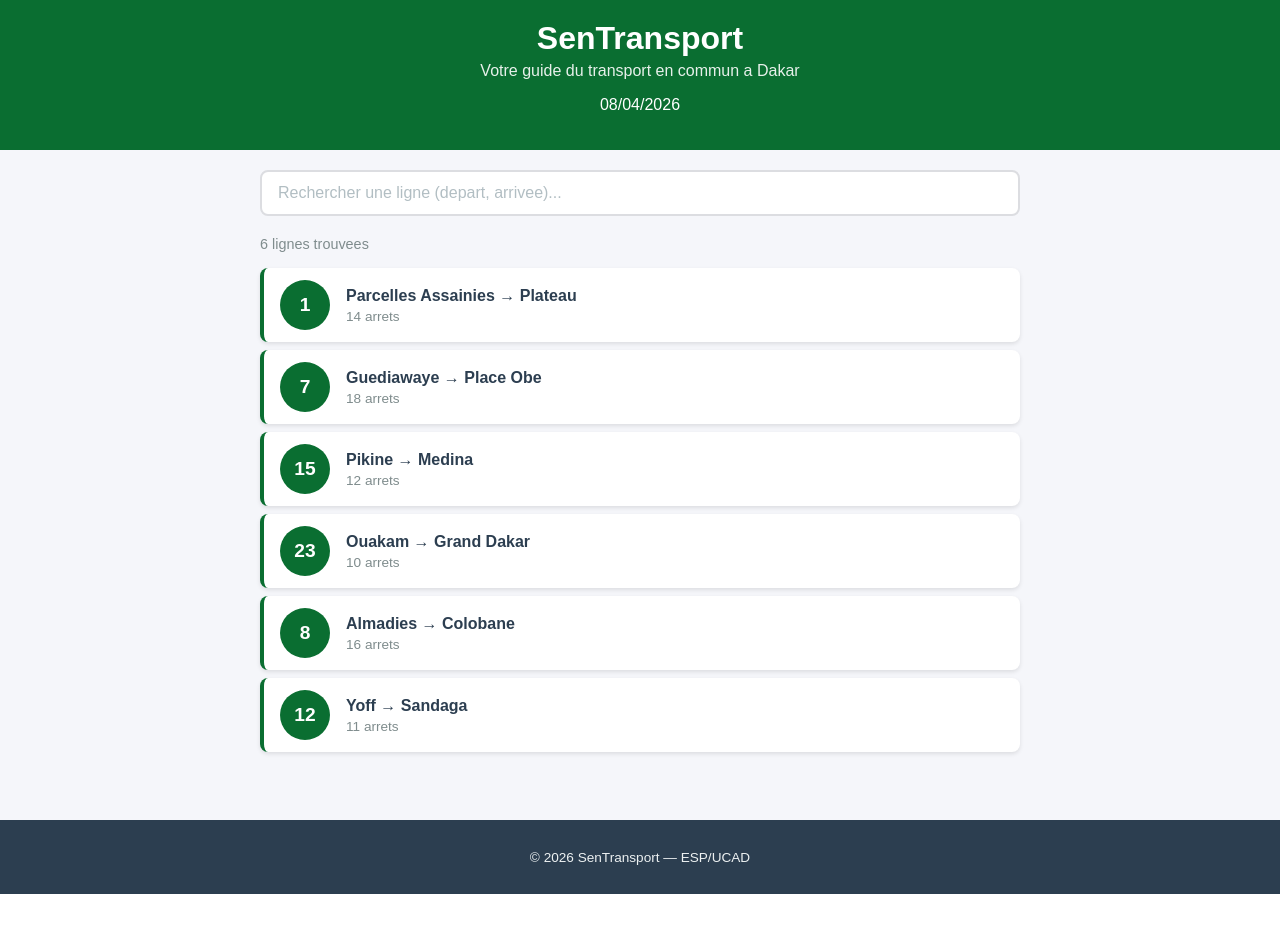
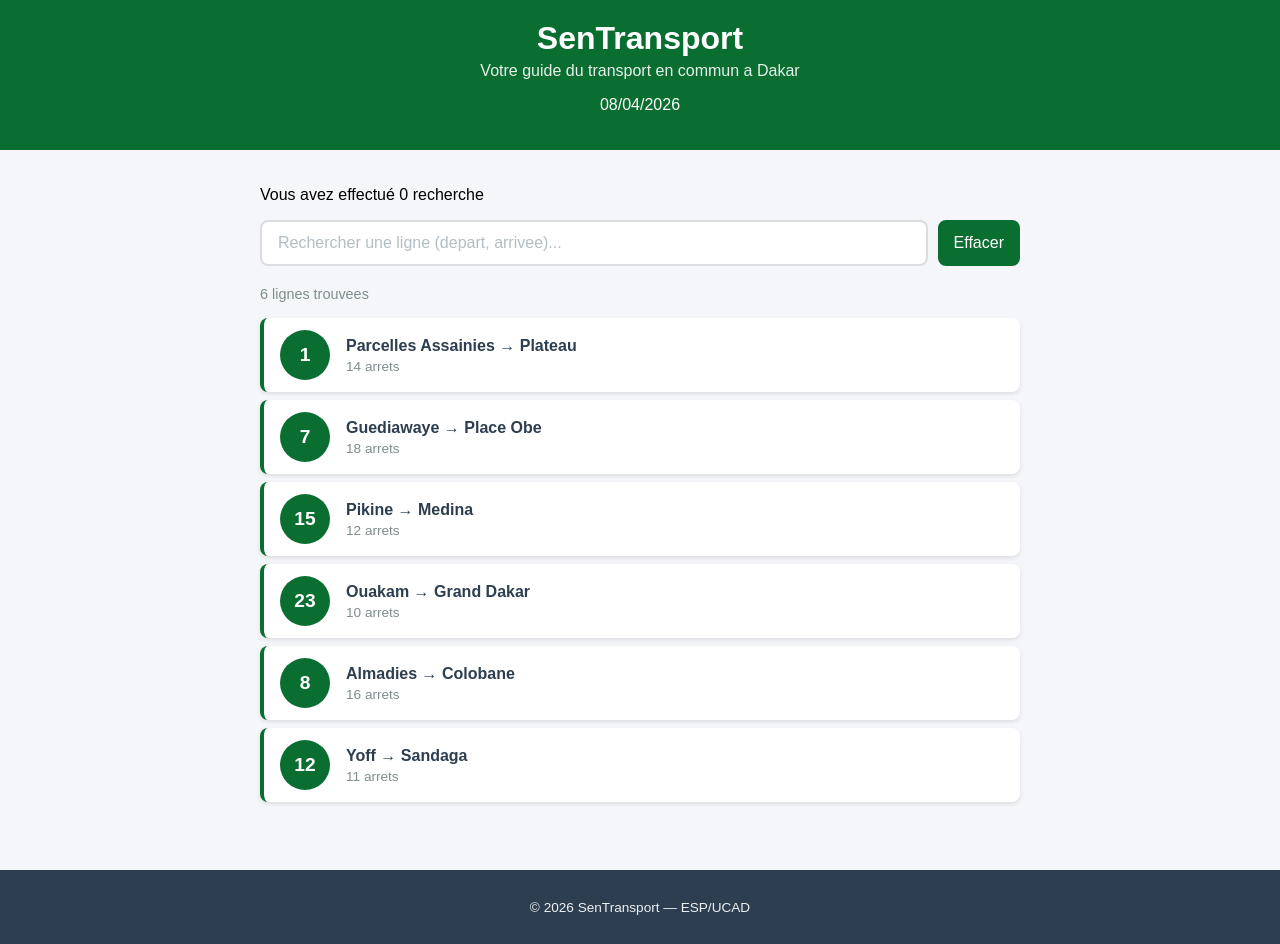
Before and after one commit to binetandiayethiamsylla-beep/sentransport, a React (Create React App) app: page / in a window 1280 px wide. Before the commit the page ends 894 px from the top, so only its background shows below. Built offline with nearby package versions, Linux system fonts and the light colour scheme.

Commit message:
Exercices Lab 3 : bouton effacer, aucun resultat, compteur

```diff
--- a/src/App.css
+++ b/src/App.css
@@ -42,3 +42,9 @@
     margin-right: 12px;
   }
 }
+.aucun-resultat {
+  text-align: center;
+  color: #e74c3c;
+  font-size: 1rem;
+  margin-top: 20px;
+}
--- a/src/App.js
+++ b/src/App.js
@@ -9,6 +9,7 @@ import Footer from './Footer';
 function App() {
   const [recherche, setRecherche] = useState("");
   const [ligneSelectionnee, setLigneSelectionnee] = useState(null);
+  const [compteur, setCompteur] = useState(0);
 
   const lignes = [
     { id: 1, numero: "1", depart: "Parcelles Assainies", arrivee: "Plateau", arrets: 14, couleur: "#e74c3c",
@@ -43,10 +44,22 @@ function App() {
     <div className="App">
       <Header />
       <main className="contenu">
-        <Recherche valeur={recherche} onChange={setRecherche} />
+        <p className="compteur-recherche">
+          Vous avez effectué {compteur} recherche{compteur > 1 ? 's' : ''}
+        </p>
+        <Recherche
+          valeur={recherche}
+          onChange={(valeur) => {
+            setRecherche(valeur);
+            setCompteur(compteur + 1);
+          }}
+        />
         <p className="resultat-recherche">
           {lignesFiltrees.length} ligne{lignesFiltrees.length > 1 ? 's' : ''} trouvee{lignesFiltrees.length > 1 ? 's' : ''}
         </p>
+        {lignesFiltrees.length === 0 && (
+          <p className="aucun-resultat">Aucune ligne trouvée</p>
+        )}
         {lignesFiltrees.map(ligne => (
           <LigneBus
             key={ligne.id}
--- a/src/Recherche.css
+++ b/src/Recherche.css
@@ -20,3 +20,21 @@
 .recherche-input::placeholder {
   color: #b2bec3;
 }
+.recherche {
+  display: flex;
+  gap: 10px;
+}
+
+.recherche-bouton {
+  padding: 12px 16px;
+  background-color: #0a6e31;
+  color: white;
+  border: none;
+  border-radius: 8px;
+  font-size: 1rem;
+  cursor: pointer;
+}
+
+.recherche-bouton:hover {
+  background-color: #085a28;
+}
--- a/src/Recherche.js
+++ b/src/Recherche.js
@@ -10,6 +10,12 @@ function Recherche({ valeur, onChange }) {
         value={valeur}
         onChange={e => onChange(e.target.value)}
       />
+      <button
+        className="recherche-bouton"
+        onClick={() => onChange("")}
+      >
+        Effacer
+      </button>
     </div>
   );
 }
```
